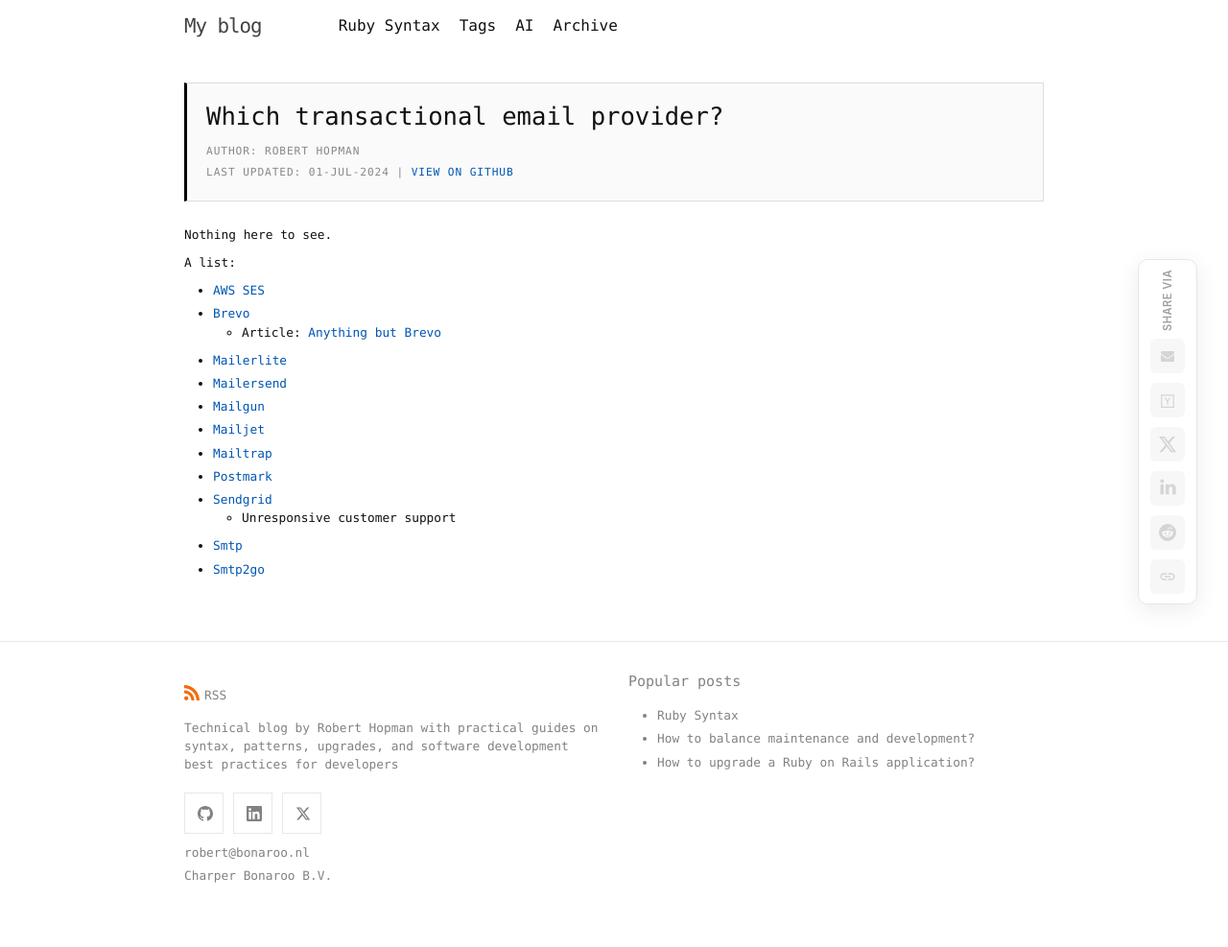
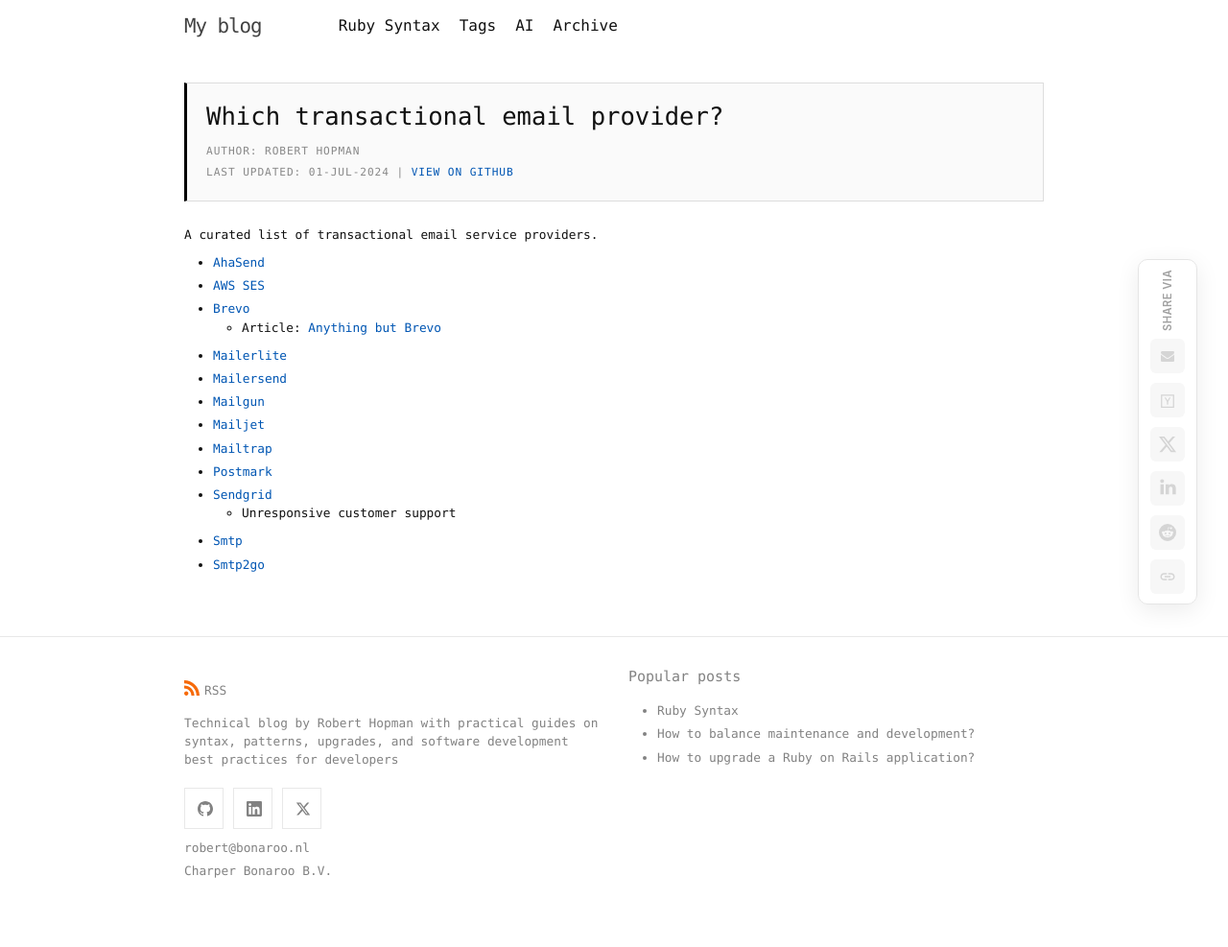
Before and after one commit to roberthopman/roberthopman.github.io, a Jekyll site: the page built from _posts/2024-07-01-transactional-email-provider.md, in a window 1280 px wide. Shown: the whole page at 96% size. Built offline with Jekyll 4.4.1, drawn with Linux system fonts in a browser that asks for light colours; comment, search, counter and statistics services are not loaded.

Commit message:
Add ahasend

```diff
--- a/_posts/2024-07-01-transactional-email-provider.md
+++ b/_posts/2024-07-01-transactional-email-provider.md
@@ -5,9 +5,9 @@
 tags: [email, saas, tools, comparison]
 ---
 
-Nothing here to see.
+A curated list of transactional email service providers.
 
-A list:
+- [AhaSend](https://ahasend.com/)
 - [AWS SES](https://aws.amazon.com/ses/)
 - [Brevo](https://Brevo.com)
   - Article: [Anything but Brevo](https://avdi.codes/anything-but-brevo/)
```
